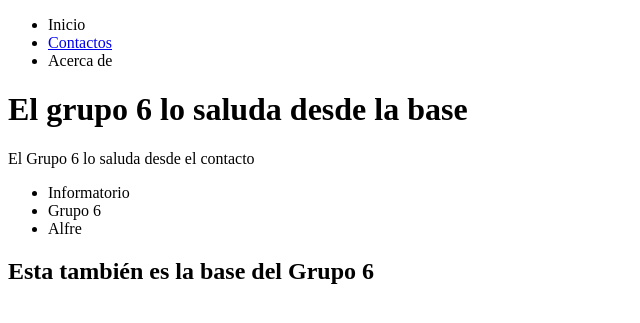
After one commit to Alfrecasu/TP-final-Informatorio, a Django app: page /contacto/ in a window 1280 px wide. The commit adds this page. Shown: the top 323 px of the page, without its empty margins (0-640 px from the left). Run offline with Django 5.2, Linux system fonts and the light colour scheme.

Commit message:
se formateo la base, se creó navegacion.html y el boton contactos

```diff
--- a/proyecto_final_informatorio/urls.py
+++ b/proyecto_final_informatorio/urls.py
@@ -16,9 +16,10 @@ Including another URLconf
 """
 from django.contrib import admin
 from django.urls import path
-from .views import index
+from .views import *
 
 urlpatterns = [
     path('admin/', admin.site.urls),
     path("", index),
+    path('contacto/', contacto, name = 'contacto'),
 ]
--- a/proyecto_final_informatorio/views.py
+++ b/proyecto_final_informatorio/views.py
@@ -2,4 +2,11 @@ from django.shortcuts import render
 
 def index(request):
     template_name = 'index.html'
-    return render(request, template_name)
+    context = {'nombre': 'Informatorio'}
+    return render(request, template_name, context)
+
+def contacto(request):
+    template_name = 'contacto.html'
+    nombres = ['Informatorio', 'Grupo 6', 'Alfre'] #En caso de pasar una lista de nombres -> camiar en contactos
+    context = {'nombres': nombres}
+    return render(request, template_name, context)
--- /dev/null
+++ b/templates/base.html
@@ -0,0 +1,17 @@
+<!DOCTYPE html>
+<html lang="es-ar">
+
+<head>
+    <meta charset="UTF-8">
+    <meta name="viewport" content="width=device-width, initial-scale=1.0">
+    {% block Título %} {% endblock %}
+</head>
+
+<body>
+    {% include 'navegacion.html' %}
+    <h1>El grupo 6 lo saluda desde la base</h1>
+    {% block contenido %} {% endblock %}
+    <h2>Esta también es la base del Grupo 6</h2>
+</body>
+
+</html>
--- /dev/null
+++ b/templates/contacto.html
@@ -0,0 +1,15 @@
+{% extends 'base.html' %}
+
+{% block Título %}
+<title>contacto #dinamico</title>
+{% endblock %}
+
+{% block contenido%}
+<p>El Grupo 6 lo saluda desde el contacto</p>
+<ul>
+{% for nombre in nombres %}
+    <li>{{nombre}}</li>
+{% endfor %}
+</ul>
+
+{% endblock %}
--- /dev/null
+++ b/templates/navegacion.html
@@ -0,0 +1,7 @@
+<nav>
+    <ul>
+        <li>Inicio</li>
+        <li><a href="{% url 'contacto' %}">Contactos</a></li>
+        <li>Acerca de</li>
+    </ul>
+</nav>
```
Also changed, not shown: templates/index.html (+10 -11 lines).
